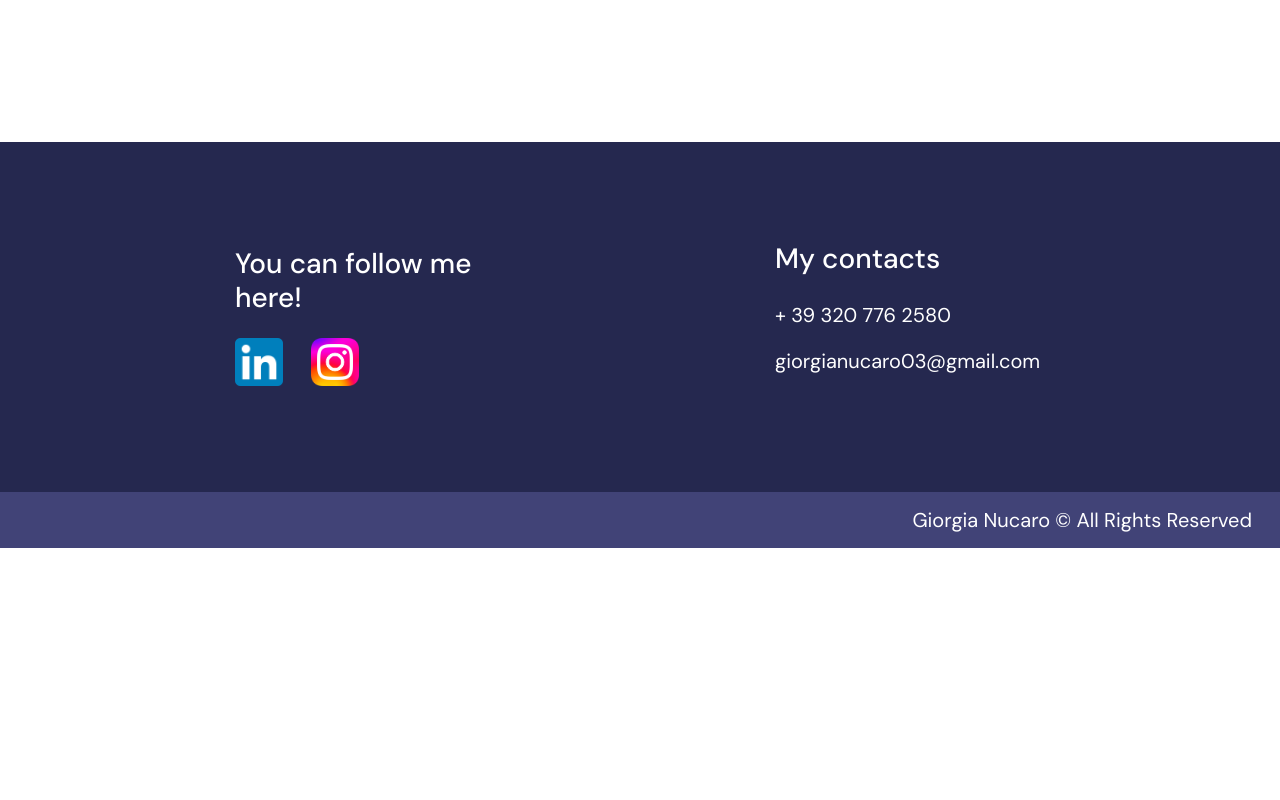
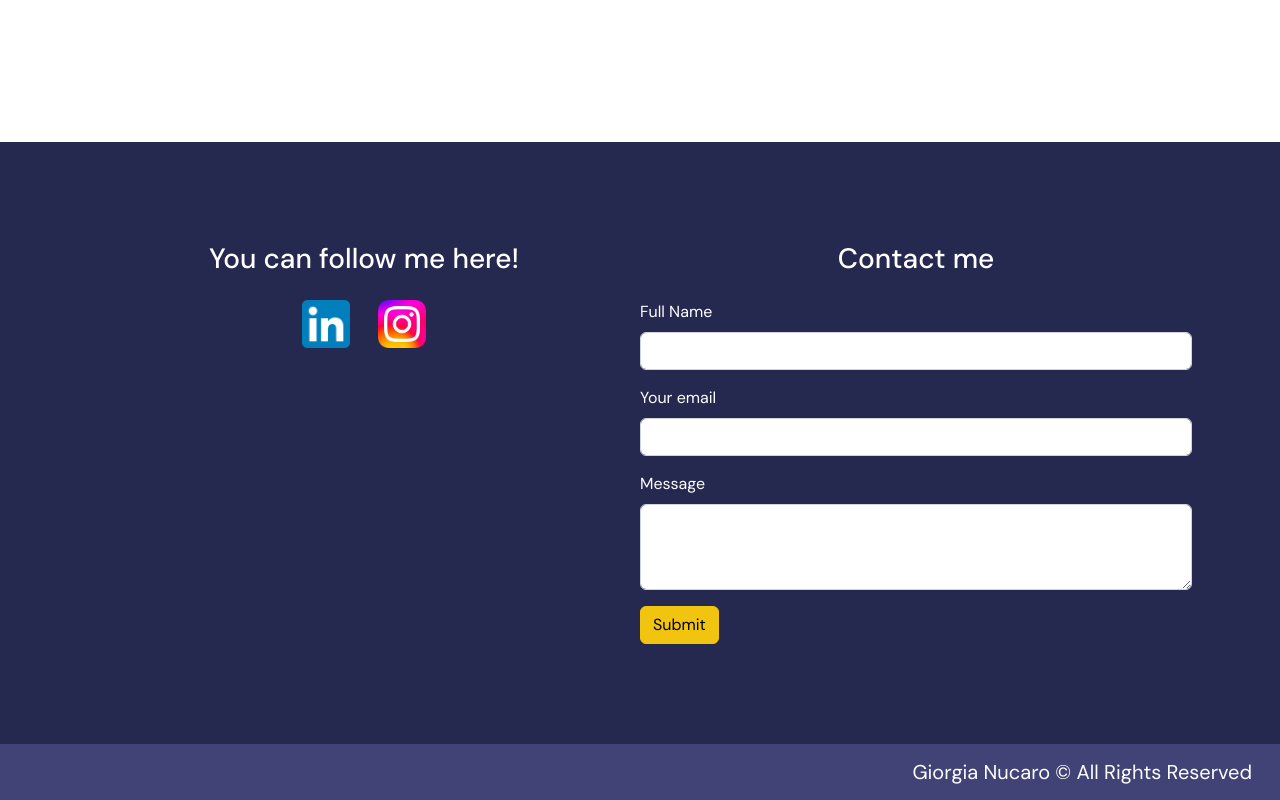
Before and after one commit to giorgianucaro/giorgianucaro.github.io, a website built with Parcel: page src/index.html in a window 1280 px wide. Shown: the part 4158-4958 px from the top of the page. Before the commit the page ends 4706 px from the top, so only its background shows below. Built offline with nearby package versions, Linux system fonts and the light colour scheme.

Commit message:
added favicon + added contact form + fix ogp

```diff
--- a/package.json
+++ b/package.json
@@ -6,7 +6,8 @@
   "scripts": {
     "dev": "parcel",
     "prebuild": "shx rm -rf dist/*",
-    "build": "parcel build --public-url https://giorgianucaro.github.io/portfolio-bootstrap/",
+    "build": "parcel build --public-url ./",
+    "postbuild": "cp src/favicon.ico dist",
     "push-gh-pages": "push-dir --dir=dist --branch=gh-pages --cleanup --verbose"
   },
   "keywords": [],
--- a/src/index.html
+++ b/src/index.html
@@ -6,6 +6,13 @@
   <meta http-equiv="X-UA-Compatible" content="IE=edge" />
   <meta name="viewport" content="width=device-width, initial-scale=1.0" />
   <title>Giorgia Nucaro</title>
+
+  <meta property="og:title" content="Giorgia Nucaro Portfolio" />
+  <meta property="og:type" content="website" />
+  <meta property="og:url" content="https://giorgianucaro.github.io/" />
+  <meta property="og:image" content="http://giorgianucaro.github.io/favicon.ico" />
+
+  <link rel="icon" href="favicon.ico" />
 
   <link rel="stylesheet" href="./assets/scss/main.scss" />
 
@@ -373,11 +380,10 @@
     </div>
   </section>
 
-  <!-- Contacts Desktop -->
-  <section class="container-fluid d-none d-md-flex p-8 justify-content-center align-items-center bg-primary"
-    id="contacts">
-    <div class="flex-grow-1 w-0 d-flex flex-column justify-content-center align-items-center">
-      <div class="w-50">
+  <!-- Contacts -->
+  <section class="container-fluid p-0 p-lg-8 bg-primary" id="contacts">
+    <div class="row">
+      <div class="col-lg p-6 pb-4 p-lg-0 text-center">
         <h3 class="text-white mb-4">You can follow me here!</h3>
         <a class="me-4" href="https://www.linkedin.com/in/giorgia-nucaro-b43b53247/" target="_blank">
           <img src="./assets/images/linkedin_logo.png" alt="Linkedin logo" class="social-logo" />
@@ -386,31 +392,24 @@
           <img src="./assets/images/instagram_logo.png" alt="Instagram logo" class="social-logo" />
         </a>
       </div>
-    </div>
-    <div class="flex-grow-1 w-0 d-flex flex-column justify-content-center align-items-center">
-      <div class="w-50">
-        <h3 class="text-white mb-4">My contacts</h3>
-        <p class="text-white fs-5 fw-lighter text-nowrap">+ 39 320 776 2580</p>
-        <p class="text-white fs-5 fw-lighter text-nowrap">giorgianucaro03@gmail.com</p>
+      <div class="col-lg p-6 p-lg-0">
+        <h3 class="text-white mb-4 text-center">Contact me</h3>
+        <form action="https://formsubmit.co/giorgianucaro03@gmail.com" method="POST" class="text-white">
+          <div class="mb-3">
+            <label for="name" class="form-label">Full Name</label>
+            <input type="text" name="name" class="form-control" id="name" aria-describedby="name" required />
+          </div>
+          <div class="mb-3">
+            <label for="email" class="form-label">Your email</label>
+            <input type="email" name="email" class="form-control" id="email" aria-describedby="email" required />
+          </div>
+          <div class="mb-3">
+            <label for="message" class="form-label">Message</label>
+            <textarea class="form-control" id="message" rows="3" name="message" required></textarea>
+          </div>
+          <button type="submit" class="btn btn-secondary">Submit</button>
+        </form>
       </div>
-    </div>
-  </section>
-
-  <!-- Contacts Mobile -->
-  <section class="container-fluid d-md-none bg-primary" id="contacts">
-    <div class="p-4">
-      <h3 class="text-white mb-4">You can follow me here!</h3>
-      <a class="me-4" href="https://www.linkedin.com/in/giorgia-nucaro-b43b53247/" target="_blank">
-        <img src="./assets/images/linkedin_logo.png" alt="Linkedin logo" class="social-logo" />
-      </a>
-      <a href="https://instagram.com/nucarogiorgia" target="_blank">
-        <img src="./assets/images/instagram_logo.png" alt="Instagram logo" class="social-logo" />
-      </a>
-    </div>
-    <div class="p-4">
-      <h3 class="text-white mb-4">My contacts</h3>
-      <p class="text-white fs-5 fw-lighter">+ 39 320 776 2580</p>
-      <p class="text-white fs-5 fw-lighter">giorgianucaro03@gmail.com</p>
     </div>
   </section>
 
```
Also changed, not shown: src/favicon.ico (added).
